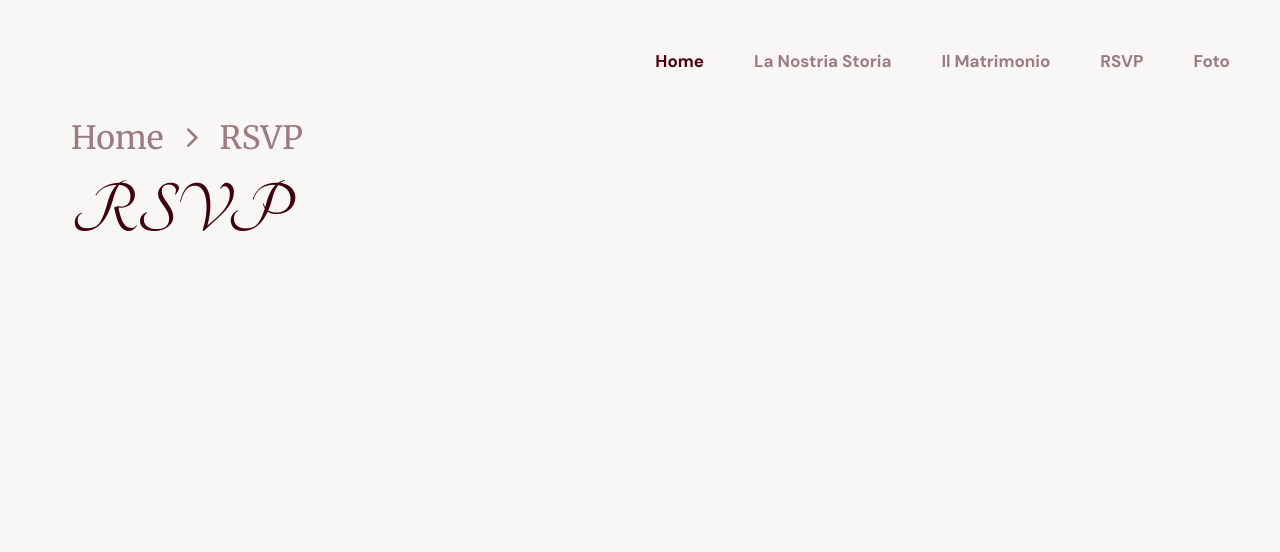
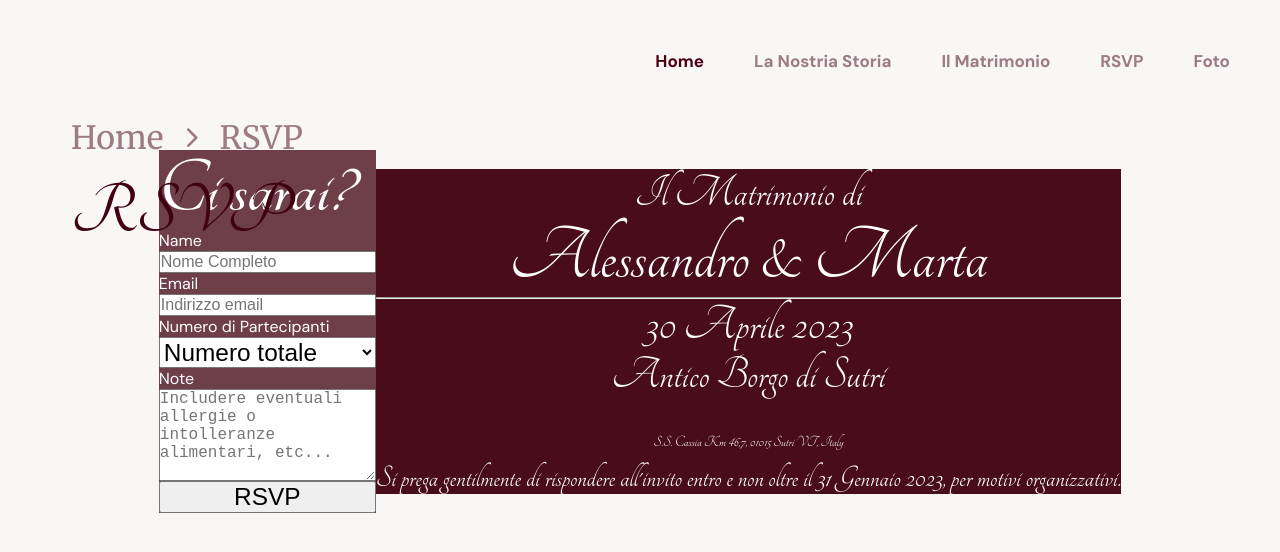
Before and after one commit to Rau7/martales, a React (Create React App) app: page /rsvp in a window 1280 px wide. Shown: the top 552 px of the page. Built offline with nearby package versions, Linux system fonts and the light colour scheme.

Commit message:
initial rsvp

```diff
--- a/src/pages/Rsvp.jsx
+++ b/src/pages/Rsvp.jsx
@@ -9,6 +9,46 @@ const Rsvp = () => {
     <>
       <Navbar />
       <BreadCrumb />
+      <div className="form-container">
+        <div className="form">
+          <form>
+            <h2>Ci sarai?</h2>
+            <label htmlFor="name">Name</label>
+            <input name="name" type="text" placeholder="Nome Completo" />
+            <label htmlFor="email">Email</label>
+            <input name="email" type="email" placeholder="Indirizzo email" />
+            <label htmlFor="number">Numero di Partecipanti</label>
+            <select name="number" placeholder="Numero totale">
+              <option value={null}>Numero totale</option>
+              <option value={"1"}>1</option>
+              <option value={"2"}>2</option>
+              <option value={"3"}>3</option>
+              <option value={"4"}>4</option>
+            </select>
+            <label htmlFor="text-area">Note</label>
+            <textarea
+              name="text-area"
+              id="text-area"
+              cols="20"
+              rows="5"
+              placeholder="Includere eventuali allergie o intolleranze alimentari, etc..."
+            />
+            <button>RSVP</button>
+          </form>
+        </div>
+        <div className="info">
+          <h2>Il Matrimonio di</h2>
+          <h1>Alessandro & Marta</h1>
+          <hr />
+          <p className="date">30 Aprile 2023</p>
+          <h2>Antico Borgo di Sutri</h2>
+          <span>S.S. Cassia Km 46,7, 01015 Sutri VT, Italy</span>
+          <p className="note">
+            Si prega gentilmente di rispondere all'invito entro e non oltre il
+            31 Gennaio 2023, per motivi organizzativi.
+          </p>
+        </div>
+      </div>
       {/* <Footer /> */}
     </>
   );
--- a/src/styles/rsvp.scss
+++ b/src/styles/rsvp.scss
@@ -1,4 +1,5 @@
-@import url("https://fonts.googleapis.com/css2?family=DM+Sans:wght@400;500;700&family=Merriweather:wght@400;700&family=Tangerine:wght@400;700&display=swap");
+@import url("https://fonts.googleapis.com/css2?family=DM+Sans:wght@300;400;500;700&family=Merriweather:wght@400;700&family=Tangerine:wght@400;700&display=swap");
+@import url("https://fonts.googleapis.com/css2?family=DM+Sans:wght@400;500;700&display=swap");
 
 * {
   margin: 0;
@@ -12,9 +13,64 @@ $red-bg: #64313e;
 $red-text: rgba(64, 0, 16, 0.8);
 $claret-red: #400010;
 $claret-light: rgba(64, 0, 16, 0.5);
+$claret-medium: rgba(64, 0, 16, 0.75);
+$claret-dark: #490c1b;
 
 body {
-  width: 100%;
-  height: 100%;
+  width: 100vw;
+  height: 100vh;
   background-color: $white-bg !important;
+  .form-container {
+    font-size: 10rem;
+    width: 100%;
+    height: 100%;
+    display: flex;
+    justify-content: center;
+    align-items: center;
+    .form {
+      color: white;
+      background-color: $claret-medium;
+      form {
+        display: flex;
+        flex-direction: column;
+        flex-wrap: wrap;
+        h2 {
+          font-size: 8rem;
+        }
+        input {
+          font-size: 1.6rem;
+        }
+        textarea {
+          font-size: 1.6rem;
+        }
+        label {
+          font-size: 1.6rem;
+          font-family: "DM Sans", sans-serif;
+        }
+      }
+    }
+    .info {
+      text-align: center;
+      background-color: $claret-dark;
+      color: white;
+      font-weight: 300 !important;
+      h1 {
+        font-size: 8rem;
+        font-weight: 300;
+      }
+      h2 {
+        font-size: 4.8rem;
+        font-weight: 300;
+      }
+      .date {
+        font-size: 5.2rem;
+      }
+      span {
+        font-size: 1.6rem;
+      }
+      .note {
+        font-size: 3.2rem;
+      }
+    }
+  }
 }
```
